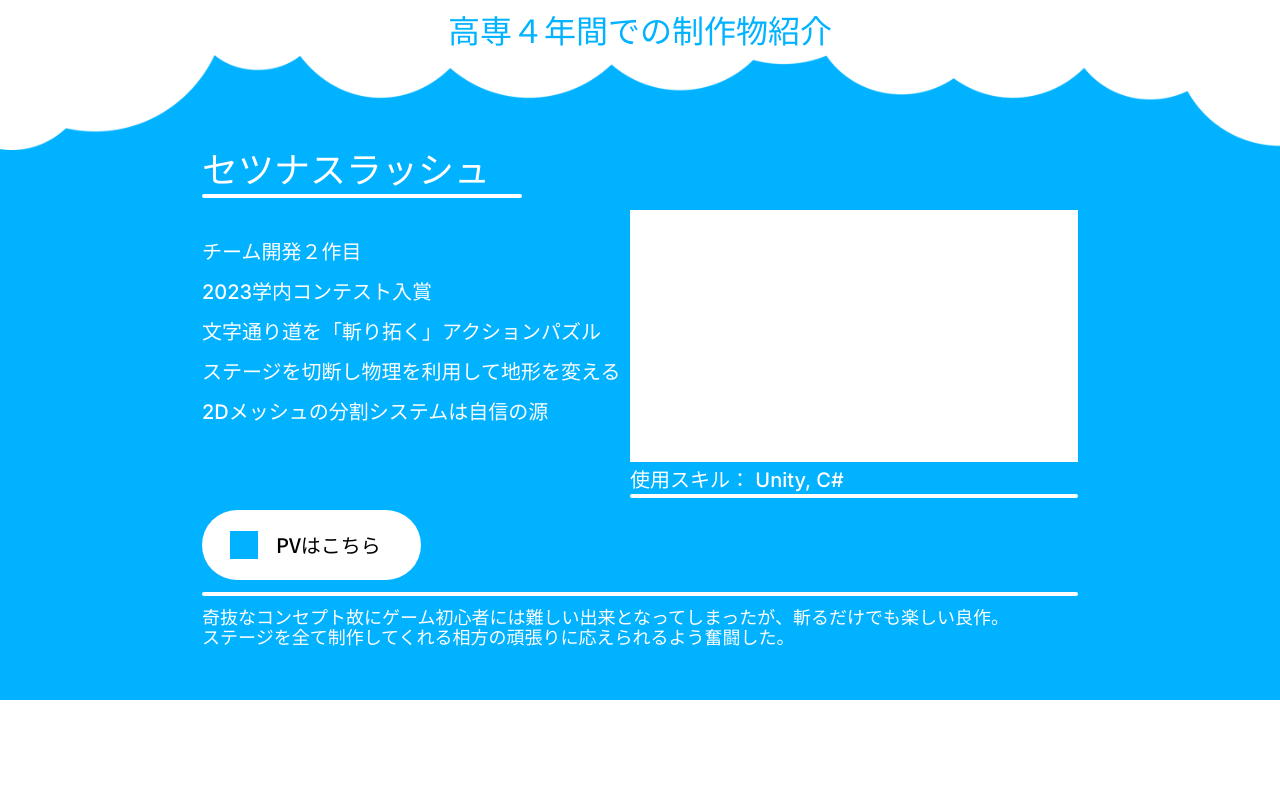
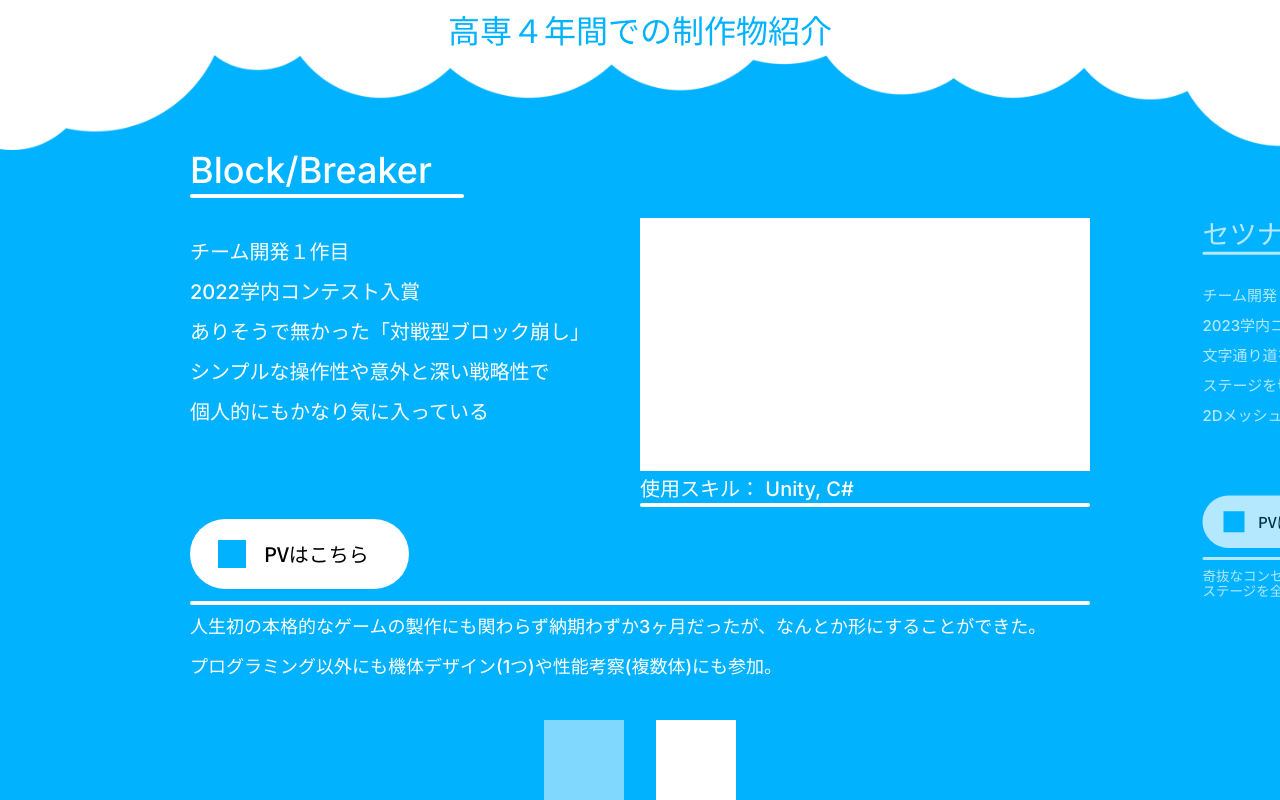
Before and after one commit to matsuriku420/portfolio, a Next.js app: page / in a window 1280 px wide. Shown: the part 1809-2609 px from the top of the page. Before the commit the page ends 2509 px from the top, so only its background shows below. Built offline with nearby package versions, Linux system fonts and the light colour scheme.

Commit message:
works/カルーセルを作成
・制作物紹介カードをスライドさせるカルーセルを作成
・worksdataを配列でexportする方式に変更
・制作物紹介カードのレイアウトを一部変更

```diff
--- a/src/components/works/parts/worksProductCard.tsx
+++ b/src/components/works/parts/worksProductCard.tsx
@@ -10,8 +10,8 @@ export const ProductCard: React.FC<{
   const textClassBase = `${inter.className} text-secondary font-semibold`;
 
   return (
-    <div className={`${className} w-fit h-fit`}>
-      <div className="flex flex-col gap-3 w-fit max-w-[900px] lg:w-[900px] h-[750px] lg:h-[550px] items-center lg:items-start px-3">
+    <div className={`${className} size-full`}>
+      <div className="flex flex-col gap-3 w-full max-w-[900px] lg:w-[900px] h-fit max-h-[750px] lg:h-[550px] items-center lg:items-start">
         <div className="flex flex-col gap-1 size-fit">
           <p className={`${textClassBase} text-3xl lg:text-4xl mr-8`}>
             {data.title}
@@ -25,7 +25,7 @@ export const ProductCard: React.FC<{
             {data.description}
           </p>
           <div className="lg:ml-auto">
-            <p className="bg-secondary flex-shrink-0 w-[448px] h-[252px] mb-1">
+            <p className="bg-secondary aspect-video w-[64vw] max-w-[450px] mb-1 mt-2">
               {data.video_url}
             </p>
             <p
--- /dev/null
+++ b/src/components/works/parts/worksProductCardCarousel.tsx
@@ -0,0 +1,56 @@
+"use client";
+
+import { WorksProps } from "@/datas/worksDatas";
+import React, { useState } from "react";
+import { ProductCard } from "./worksProductCard";
+
+type props = {
+  works: WorksProps[];
+  className?: string;
+};
+
+export const ProductCardCarousel: React.FC<props> = (props) => {
+  const [page, SetPageCount] = useState(0);
+  const buttonClassName = "size-20 bg-secondary";
+  const buttonDisableClassName = "opacity-50 pointer-events-none";
+
+  return (
+    <div
+      className={`flex flex-col gap-5 items-center px-3 w-full overflow-hidden h-fit ${props.className}`}
+    >
+      <div className="grid grid-cols-1 grid-rows-1 w-full max-w-[900px] h-fit overflow-visible">
+        {props.works.map((work, index) => (
+          <div
+            key={index}
+            className={`size-full transition-all duration-300 ${
+              index != page ? "scale-75 pointer-events-none opacity-70" : ""
+            }`}
+            style={{
+              translate: `${100 * (index - page)}%`,
+              gridColumnStart: 1,
+              gridRowStart: 1,
+            }}
+          >
+            <ProductCard data={work} className="mx-auto" />
+          </div>
+        ))}
+      </div>
+      <div className="flex flex-row gap-8">
+        <button
+          onClick={() => SetPageCount((old) => old - 1)}
+          className={page <= 0 ? buttonDisableClassName : ""}
+        >
+          <div className={buttonClassName} />
+        </button>
+        <button
+          onClick={() => SetPageCount((old) => old + 1)}
+          className={
+            page >= props.works.length - 1 ? buttonDisableClassName : ""
+          }
+        >
+          <div className={buttonClassName} />
+        </button>
+      </div>
+    </div>
+  );
+};
--- a/src/components/works/worksSection.tsx
+++ b/src/components/works/worksSection.tsx
@@ -1,8 +1,8 @@
 import { inter } from "@/app/layout";
 import { cloudBottomProps, RImage, worksProps } from "@/datas/imageComponents";
 import React from "react";
-import { ProductCard } from "./parts/worksProductCard";
-import { ssProps } from "@/datas/worksDatas";
+import { ProductCardCarousel } from "./parts/worksProductCardCarousel";
+import { myWorks } from "@/datas/worksDatas";
 
 export const WorksSection: React.FC = () => {
   return (
@@ -16,7 +16,7 @@ export const WorksSection: React.FC = () => {
         </p>
       </div>
       <RImage data={cloudBottomProps} className="w-full" />
-      <ProductCard data={ssProps} className="translate-x-0 transition-all" />
+      <ProductCardCarousel works={myWorks} className="mx-auto" />
     </div>
   );
 };
--- a/src/datas/worksDatas.ts
+++ b/src/datas/worksDatas.ts
@@ -7,7 +7,7 @@ export type WorksProps = {
   comment: string;
 };
 
-export const bbProps: WorksProps = {
+const bbProps: WorksProps = {
   title: "Block/Breaker",
   description: `チーム開発１作目\n
 2022学内コンテスト入賞\n
@@ -22,7 +22,7 @@ export const bbProps: WorksProps = {
 プログラミング以外にも機体デザイン(1つ)や性能考察(複数体)にも参加。`,
 };
 
-export const ssProps: WorksProps = {
+const ssProps: WorksProps = {
   title: "セツナスラッシュ",
   description: `チーム開発２作目\n
 2023学内コンテスト入賞\n
@@ -37,7 +37,7 @@ export const ssProps: WorksProps = {
 ステージを全て制作してくれる相方の頑張りに応えられるよう奮闘した。`,
 };
 
-export const rrlProps: WorksProps = {
+const rrlProps: WorksProps = {
   title: "リク式アプリランチャー",
   description: `2022年に授業の自由制作課題で個人製作\n
 exeファイル等を登録できるランチャーアプリ\n
@@ -51,3 +51,5 @@ csvファイルを扱ったのはこれが初めて\n
   comment: `VisualStudioを用いC#で制作したが自分との相性が悪いのか作業しづらかった。
 バグも残っているのでいつかReactNativeやMAUIなどでリメイクしてみたい。`,
 };
+
+export const myWorks: WorksProps[] = [bbProps, ssProps, rrlProps];
```
